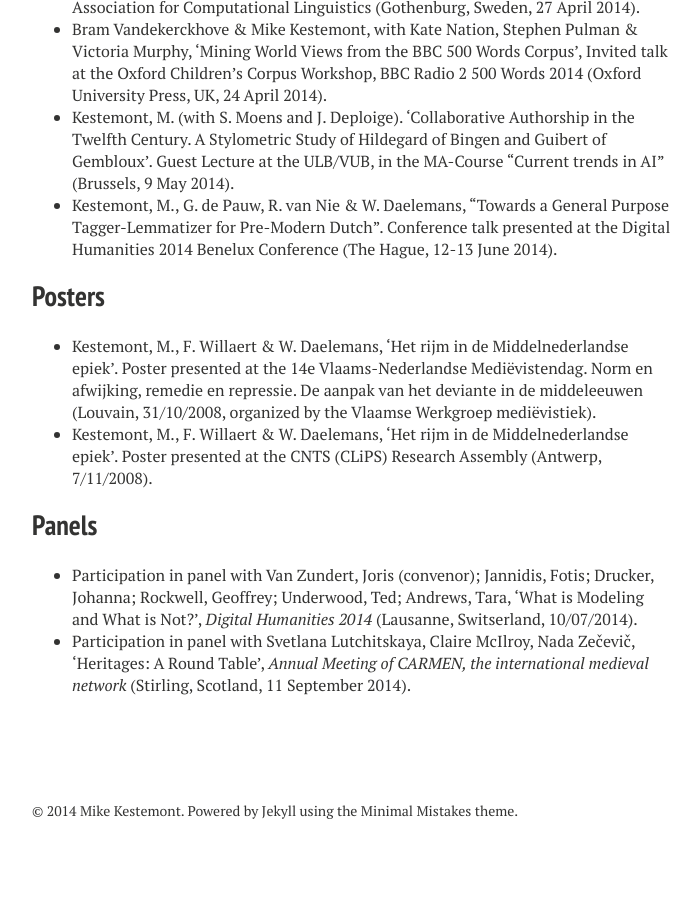
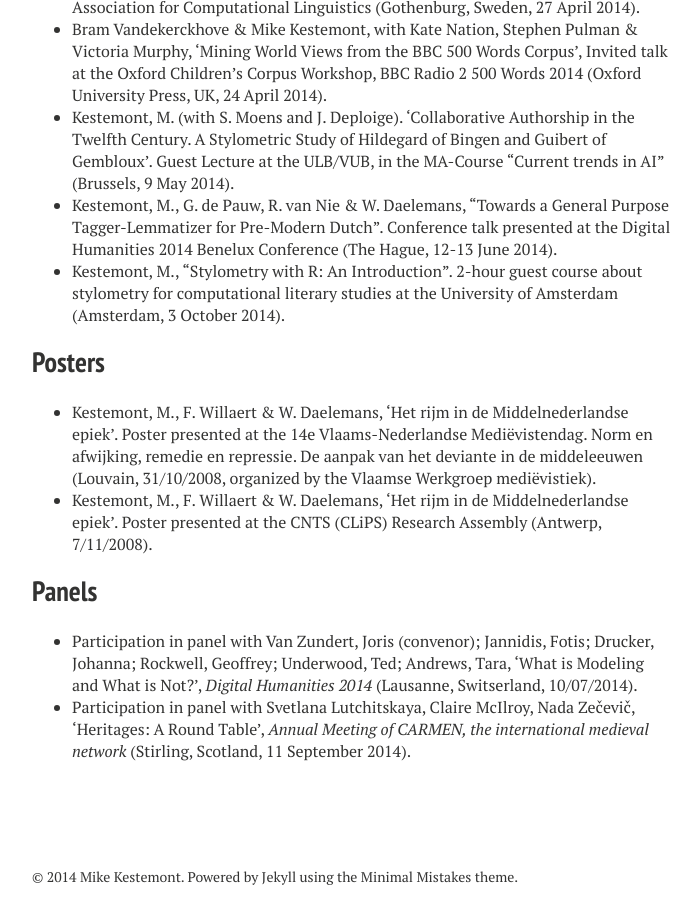
Before and after one commit to mikekestemont/mikekestemont.github.io, a Jekyll site: the page built from talks/index.md, in a window 1280 px wide and 900 px high, scrolled down 5098 px. Shown: the whole window, without its empty margins (288-988 px from the left). Built offline with Jekyll 4.4.1, drawn with Linux system fonts in a browser that asks for light colours; nearby versions of some CDN libraries; before the commit the page ends 5967 px from its top, so only the background shows below that.

Commit message:
added talk

```diff
--- a/talks/index.md
+++ b/talks/index.md
@@ -88,6 +88,7 @@ Person of the Year. Invited talk at Joint Machine Learning/Information Foraging
 * Bram Vandekerckhove & Mike Kestemont, with Kate Nation, Stephen Pulman & Victoria Murphy, ‘Mining World Views from the BBC 500 Words Corpus’, Invited talk at the Oxford Children’s Corpus Workshop, BBC Radio 2 500 Words 2014 (Oxford University Press, UK, 24 April 2014).
 * Kestemont, M. (with S. Moens and J. Deploige). ‘Collaborative Authorship in the Twelfth Century. A Stylometric Study of Hildegard of Bingen and Guibert of Gembloux’. Guest Lecture at the ULB/VUB, in the MA-Course “Current trends in AI” (Brussels, 9 May 2014).
 * Kestemont, M., G. de Pauw, R. van Nie & W. Daelemans, “Towards a General Purpose Tagger-Lemmatizer for Pre-Modern Dutch”. Conference talk presented at the Digital Humanities 2014 Benelux Conference (The Hague, 12-13 June 2014).
+* Kestemont, M., “Stylometry with R: An Introduction”. 2-hour guest course about stylometry for computational literary studies at the University of Amsterdam (Amsterdam, 3 October 2014).
 
 ##Posters
 * Kestemont, M., F. Willaert & W. Daelemans, ‘Het rijm in de Middelnederlandse epiek’. Poster presented at the 14e Vlaams-Nederlandse Mediëvistendag. Norm en afwijking, remedie en repressie. De aanpak van het deviante in de middeleeuwen (Louvain, 31/10/2008, organized by the Vlaamse Werkgroep mediëvistiek).
```
